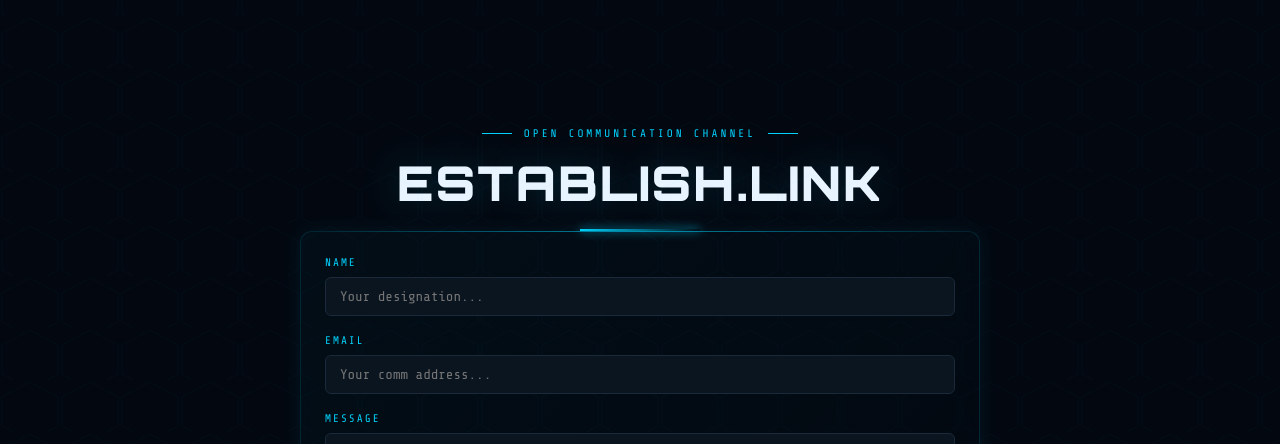
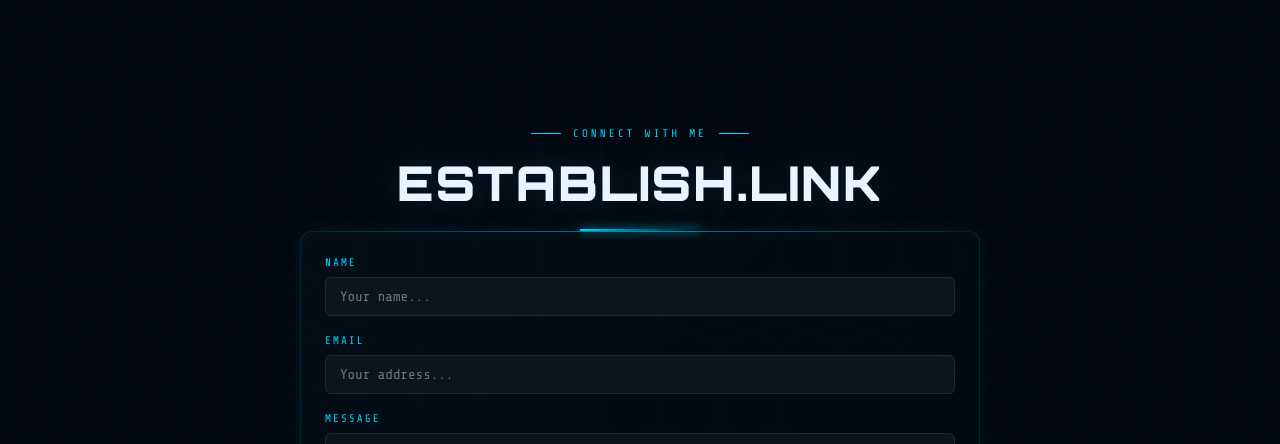
Before and after one commit to harshalgitcode/harshaldev, a React (Vite) app: page / in a window 1280 px wide. Shown: the part 4920-5364 px from the top of the page. Built offline with nearby package versions, Linux system fonts and the light colour scheme.

Commit message:
OPEN COMMUNICATION CHANNE

```diff
--- a/src/Portfolio/Contact.jsx
+++ b/src/Portfolio/Contact.jsx
@@ -151,7 +151,7 @@ export default function Contact() {
     <section id="contact" className="section" style={{ display: "flex", alignItems: "center" }}>
       <HexGrid />
       <div style={{ maxWidth: "680px", margin: "0 auto", width: "100%", textAlign: "center" }}>
-        <SectionHeader title="ESTABLISH.LINK" subtitle="Open Communication Channel" center />
+        <SectionHeader title="ESTABLISH.LINK" subtitle="CONNECT WITH ME" center />
 
         <GlowCard style={{ textAlign: "left" }}>
           <div style={{ display: "grid", gap: "18px" }}>
@@ -163,7 +163,7 @@ export default function Contact() {
                 name="name"
                 value={formData.name}
                 onChange={handleChange}
-                placeholder="Your designation..."
+                placeholder="Your name..."
                 disabled={isLoading}
                 style={{ ...inputStyle, opacity: isLoading ? 0.6 : 1 }}
                 onFocus={e => e.target.style.borderColor = "#00d4ff44"}
@@ -178,7 +178,7 @@ export default function Contact() {
                 name="email"
                 value={formData.email}
                 onChange={handleChange}
-                placeholder="Your comm address..."
+                placeholder="Your address..."
                 disabled={isLoading}
                 style={{ ...inputStyle, opacity: isLoading ? 0.6 : 1 }}
                 onFocus={e => e.target.style.borderColor = "#00d4ff44"}
```
